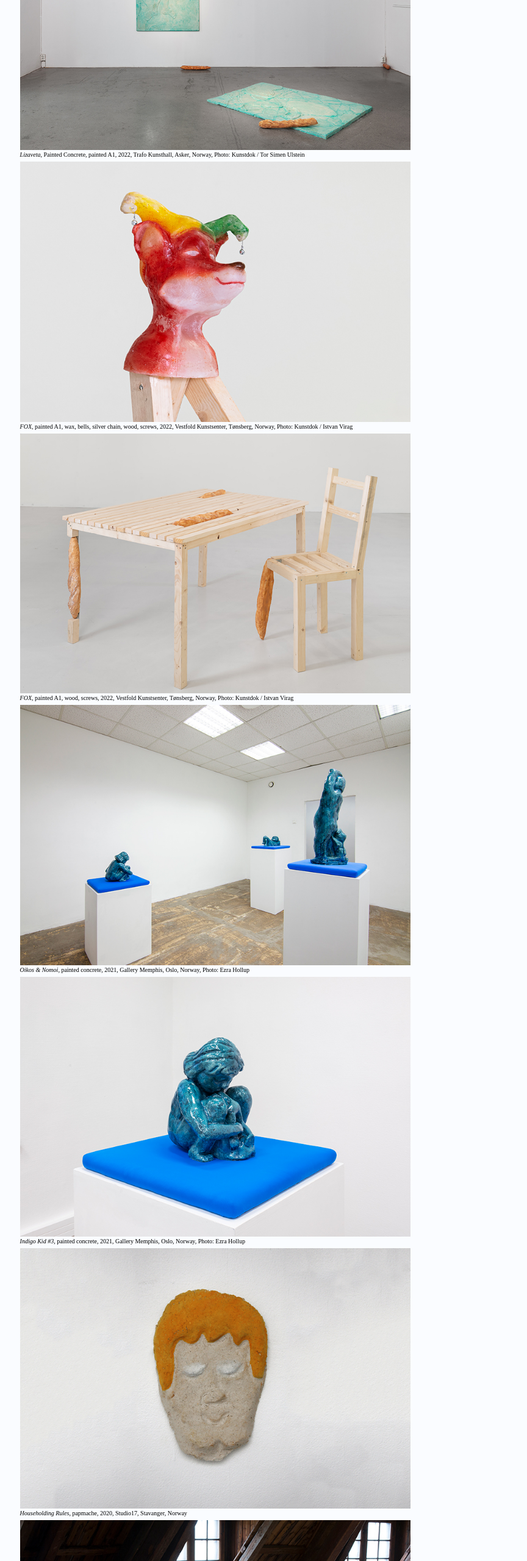
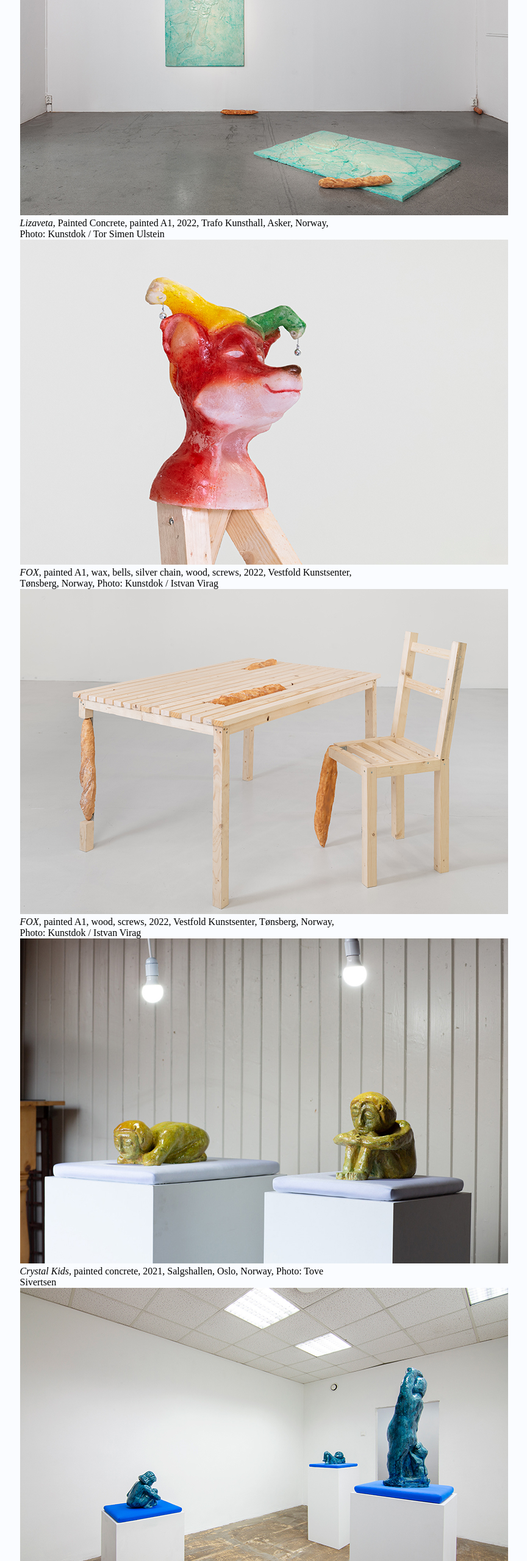
Before and after one commit to Thomasbremerstent/thomasbremerstent.github.io, a plain HTML site: page index.html in a window 1280 px wide. Shown: the part 240-2800 px from the top of the page at 61% size, without its empty margins (249-1113 px from the left). Drawn offline with nearby package versions, Linux system fonts and the light colour scheme.

Commit message:
Update index.html

```diff
--- a/index.html
+++ b/index.html
@@ -30,27 +30,37 @@
 
   <div class="picturecontainer">
 
-  <img style="width: 50vw;" src="billeder/lizaveta/liza_1.jpg">
-  <span class="caption"><i>Lizaveta</i>, Painted Concrete, painted A1, 2022, Trafo Kunsthall, Asker, Norway, Photo: Kunstdok / Tor Simen Ulstein </span>
+	<div class="myDIV"><img class="img" src="billeder/lizaveta/liza_1.jpg"></div>
+	<div class="hide"><i>Lizaveta</i>, Painted Concrete, painted A1, 2022, Trafo Kunsthall, Asker, Norway, Photo: Kunstdok / Tor Simen Ulstein </span></div>
 
-  <img style="width: 50vw;" src="billeder/fox/fox_7.jpg">
- <span class="caption"><i>FOX</i>, painted A1, wax, bells, silver chain, wood, screws, 2022, Vestfold Kunstsenter, Tønsberg, Norway, Photo: Kunstdok / Istvan Virag</span>
+	<div class="myDIV"><img class="img" src="billeder/fox/fox_7.jpg"> </div>
+ <div class="hide"><i>FOX</i>, painted A1, wax, bells, silver chain, wood, screws, 2022, Vestfold Kunstsenter, Tønsberg, Norway, Photo: Kunstdok / Istvan Virag</div>
 
-  <img style="width: 50vw;" src="billeder/fox/fox_2.jpg">
- <span class="caption"><i>FOX</i>, painted A1, wood, screws, 2022, Vestfold Kunstsenter, Tønsberg, Norway, Photo: Kunstdok / Istvan Virag </span>
+  <div class="myDIV"><img class="img" src="billeder/fox/fox_2.jpg"></div>
+ <div class="hide"><i>FOX</i>, painted A1, wood, screws, 2022, Vestfold Kunstsenter, Tønsberg, Norway, Photo: Kunstdok / Istvan Virag </div>
 
-<img style="width: 50vw;" src="billeder/oikos&nomoi/indigo_1.jpg">
- <span class="caption"><i>Oikos & Nomoi</i>, painted concrete, 2021, Gallery Memphis, Oslo, Norway, Photo: Ezra Hollup</span>
+ <div class="myDIV"><img class="img" src="billeder/crystal_kids/crystal_1.jpg"></div>
+ <div class="hide"><i>Crystal Kids</i>, painted concrete, 2021, Salgshallen, Oslo, Norway, Photo: Tove Sivertsen</div>
 
-  <img style="width: 50vw;" src="billeder/oikos&nomoi/indigo_5.jpg">
- <span class="caption"><i>Indigo Kid #3</i>, painted concrete, 2021, Gallery Memphis, Oslo, Norway, Photo: Ezra Hollup</span>
+<div class="myDIV"><img class="img" src="billeder/oikos&nomoi/indigo_1.jpg"></div>
+ <div class="hide"><i>Oikos & Nomoi</i>, painted concrete, 2021, Gallery Memphis, Oslo, Norway, Photo: Ezra Hollup</div>
 
-  <img style="width: 50vw;" src="billeder/householding_rules/man_banker.jpg">
- <span class="caption"><i>Householding Rules</i>, papmache, 2020, Studio17, Stavanger, Norway</span>
+  <div class="myDIV"><img class="img" src="billeder/oikos&nomoi/indigo_5.jpg"></div>
+ <div class="hide"><i>Indigo Kid #3</i>, painted concrete, 2021, Gallery Memphis, Oslo, Norway, Photo: Ezra Hollup</div>
 
-  <img style="width: 50vw;" src="billeder/jorden/jorden_1.jpg">
- <span class="caption"><i>Jorden bærer mig. Sandet sagtner mig. Mudder fanger mig</i>, plaster, 2019, Ila pensjonat, Oslo, Norway</span>
-  <br>
+<div class="myDIV"><img class="img" src="billeder/fugle_af_firenze/bird_1.jpg"></div>
+<div class="hide"><i>Fugle af Firenze</i>, door, beeswax, pigment, 2021, Villa Lena, Tuscany, Italy</div>
+
+  <div class="myDIV"><img class="img" src="billeder/householding_rules/man_banker.jpg"></div>
+ <div class="hide"><i>Householding Rules</i>, papier-mâché, 2020, Studio17, Stavanger, Norway</div>
+
+  <div class="myDIV"><img class="img" src="billeder/jorden/jorden_1.jpg"></div>
+ <div class="hide"><i>Jorden bærer mig. Sandet sagtner mig. Mudder fanger mig</i>, plaster, 2019, Ila pensjonat, Oslo, Norway</div>
+
+  <div class="myDIV"><img class="img" src="billeder/midnat/midnat.jpg"></div>
+ <div class="hide"><i>Horisonten efter midnat</i>, w/Matias Kiil, chair, steel, light bulb, wire, hat, plaster, 2019, Galleri Golsa, Oslo, Norway</div>
+ <br><br><br><br><br><br>
+
 </div>
 
 
```
